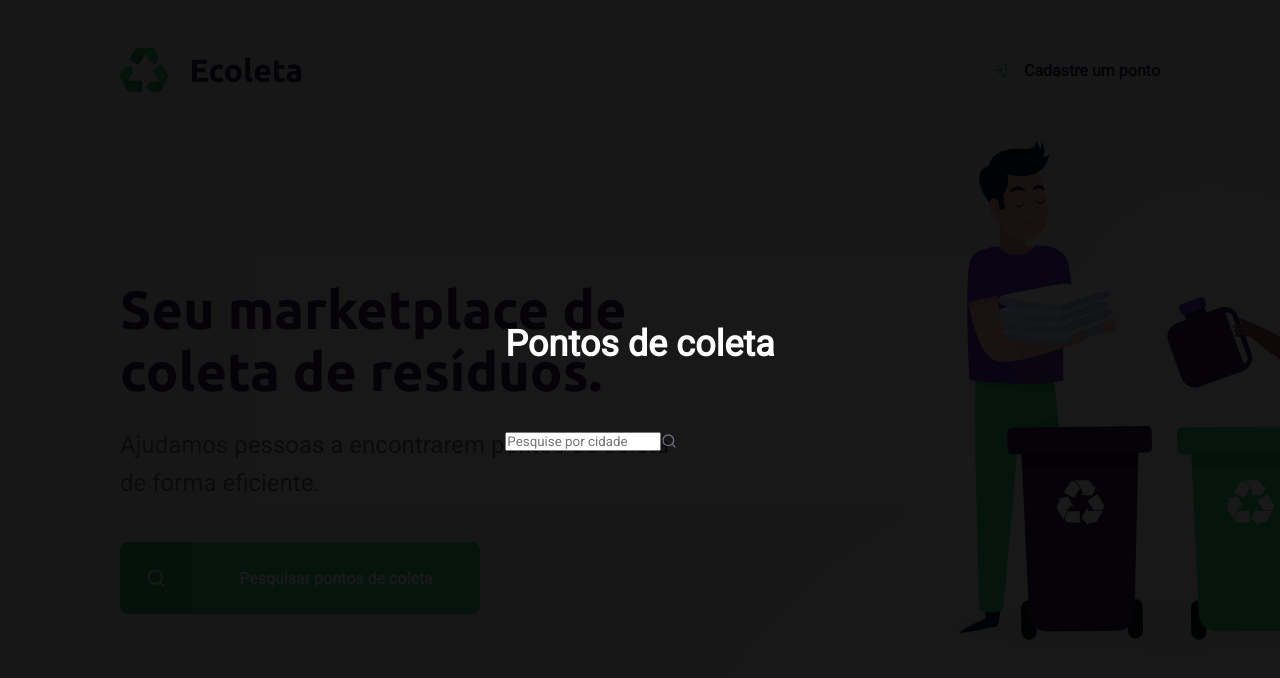
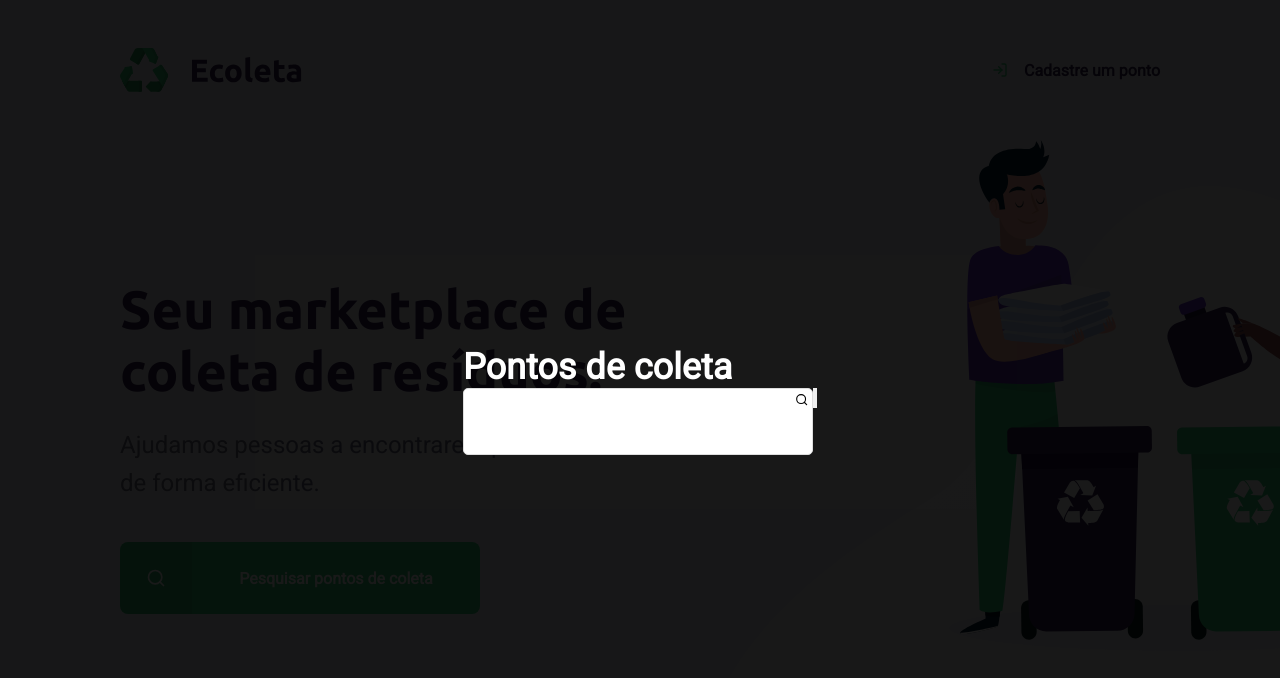
Before and after one commit to Alessandra-Nastassja/NLW-ROCKETSEAT, a React (Create React App) app in the folder web/: page / in a window 1280 px wide. Shown: the top 678 px of the page. Built offline with nearby package versions, Linux system fonts and the light colour scheme.

Commit message:
Ajuste no layout do botão

```diff
--- a/web/src/pages/Home/index.tsx
+++ b/web/src/pages/Home/index.tsx
@@ -34,8 +34,10 @@ const Home = () => {
                 <div className="content">
                     <label>Pontos de coleta</label>
                     <div>
-                        <input type="text" placeholder="Pesquise por cidade"/>
-                        <FiSearch/>
+                        <input type="text" />
+                        <button>
+                            <FiSearch id="lupa"/>
+                        </button>
                     </div>
                 </div>
             </div>
--- a/web/src/pages/Home/styles.css
+++ b/web/src/pages/Home/styles.css
@@ -1,6 +1,5 @@
 #page-home {
   height: 100vh;
-
   background: url('../../assets/home-background.svg') no-repeat 700px bottom;
 }
 
@@ -10,7 +9,6 @@
   max-width: 1100px;
   margin: 0 auto;
   padding: 0 30px;
-
   display: flex;
   flex-direction: column;
   align-items: flex-start;
@@ -19,7 +17,6 @@
 #page-home .content header {
   width: 100%;
   margin: 48px 0 0;
-
   display: flex;
   justify-content: space-between;
   align-items: center;
@@ -29,7 +26,6 @@
   color: var(--title-color);
   font-weight: bold;
   text-decoration: none;
-
   display: flex;
   align-items: center;
 }
@@ -42,7 +38,6 @@
 #page-home .content main {
   flex: 1;
   max-width: 560px;
-
   display: flex;
   flex-direction: column;
   justify-content: center;
@@ -66,11 +61,9 @@
   background: var(--primary-color);
   border-radius: 8px;
   text-decoration: none;
-
   display: flex;
   align-items: center;
   overflow: hidden;
-
   margin-top: 40px;
 }
 
@@ -79,7 +72,6 @@
   background: rgba(0, 0, 0, 0.08);
   width: 72px;
   height: 72px;
-
   display: flex;
   align-items: center;
   justify-content: center;
@@ -106,32 +98,40 @@
   width: 100%;
   height: 100%;
   top: 0px;
-
   position: fixed;
   display: flex;
   justify-content: center;
   align-items: center;
-
-    background: rgba(0,0,0,.9);
+  background: rgba(0, 0, 0, .9);
 }
 
-  #popup-home .content label{
+#popup-home .content label {
   font-size: 36px;
   font-weight: 600;
   color: #FFF;
 }
 
-  #popup-home .content div{
-    width: 100%;
-    max-width: 360px;
-    height: 72px;
-    /* background: var(--primary-color); */
-    border-radius: 8px;
-    text-decoration: none;
+#popup-home .content input {
+  width: 350px;
+  border: #ddd solid 1px;
+  float: left;
+  padding: 25px 15px;
+  border-radius: 5px;
+}
+
+#popup-home .content button{
   display: flex;
   align-items: center;
-    overflow: hidden;
-    margin-top: 40px;
+}
+
+#popup-home .content #lupa {
+  float: left;
+  margin: 3px 0px 0px -20px;
+  cursor: pointer
+}
+
+#popup-home .content #lupa:after {
+  font-size: 14px;
 }
 
 @media(max-width: 900px) {
@@ -139,19 +139,15 @@
     align-items: center;
     text-align: center;
   }
-
   #page-home .content header {
     margin: 48px auto 0;
   }
-
   #page-home .content main {
     align-items: center;
   }
-
   #page-home .content main h1 {
     font-size: 42px;
   }
-
   #page-home .content main p {
     font-size: 24px;
   }
```
Lines whose indentation alone changed are shown as unchanged.
